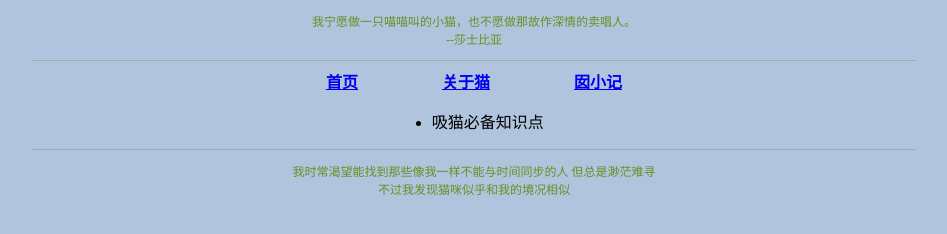
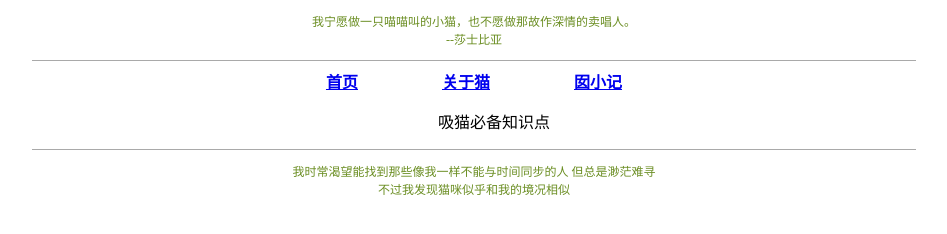
Before and after one commit to fegogo/nan, a plain HTML site: page pages/about.html in a window 1280 px wide. Shown: the whole page, without its empty margins (166-1113 px from the left). Drawn offline with Linux system fonts and the light colour scheme.

```diff
--- a/index.html
+++ b/index.html
@@ -2,6 +2,7 @@
 <html>
   <head>
     <title>喵小站</title>
+    <link rel="icon" href="favicon.ico" type="image/x-icon" />
   </head>
   <body style="text-align: center;">
     <header style="color: darkseagreen; font-size: 12px;">
--- a/pages/about.html
+++ b/pages/about.html
@@ -2,8 +2,9 @@
 <html>
   <head>
     <title>关于猫</title>
+    <link rel="icon" href="../favicon.ico" type="image/x-icon" />
   </head>
-  <body style="background-color: lightsteelblue">
+  <body style="text-align: center;">
     <header style="text-align: center;color: olivedrab;font-size: 12px">
       <p>我宁愿做一只喵喵叫的小猫，也不愿做那故作深情的卖唱人。<br />--莎士比亚</p>
     </header>
@@ -14,7 +15,7 @@
       <a href="diary.html"><b>囡小记</b></a>
     </nav>
 
-    <ul style="margin-left: 43.5%">
+    <ul style="list-style: none;">
       <li>吸猫必备知识点</li>
     </ul>
 
```
Also changed, not shown: pages/diary.html (+2 -1 lines), imgs/blink.jpeg, imgs/foodie.jpeg, imgs/out-of-window.jpeg, imgs/paw.jpeg, imgs/pink-tie.jpeg, imgs/sleep.jpeg. Lines whose indentation alone changed are shown as unchanged.
